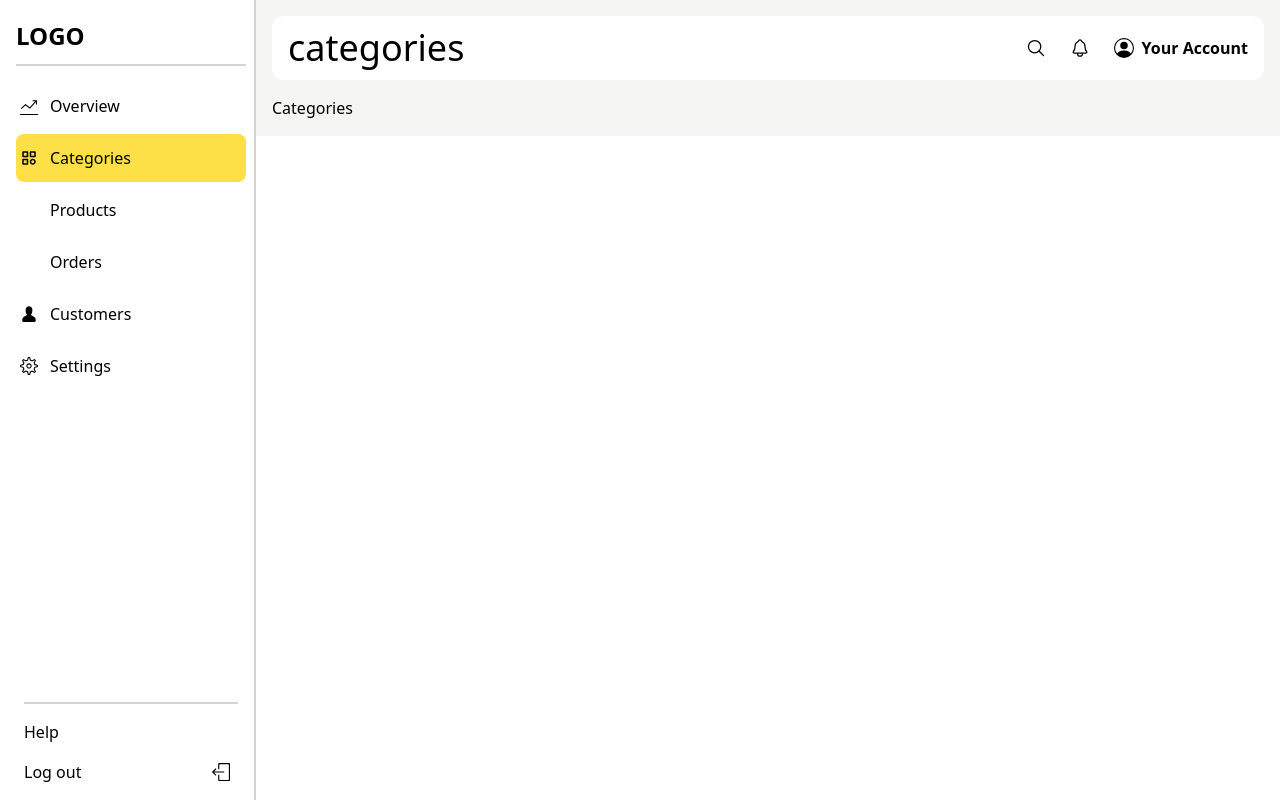
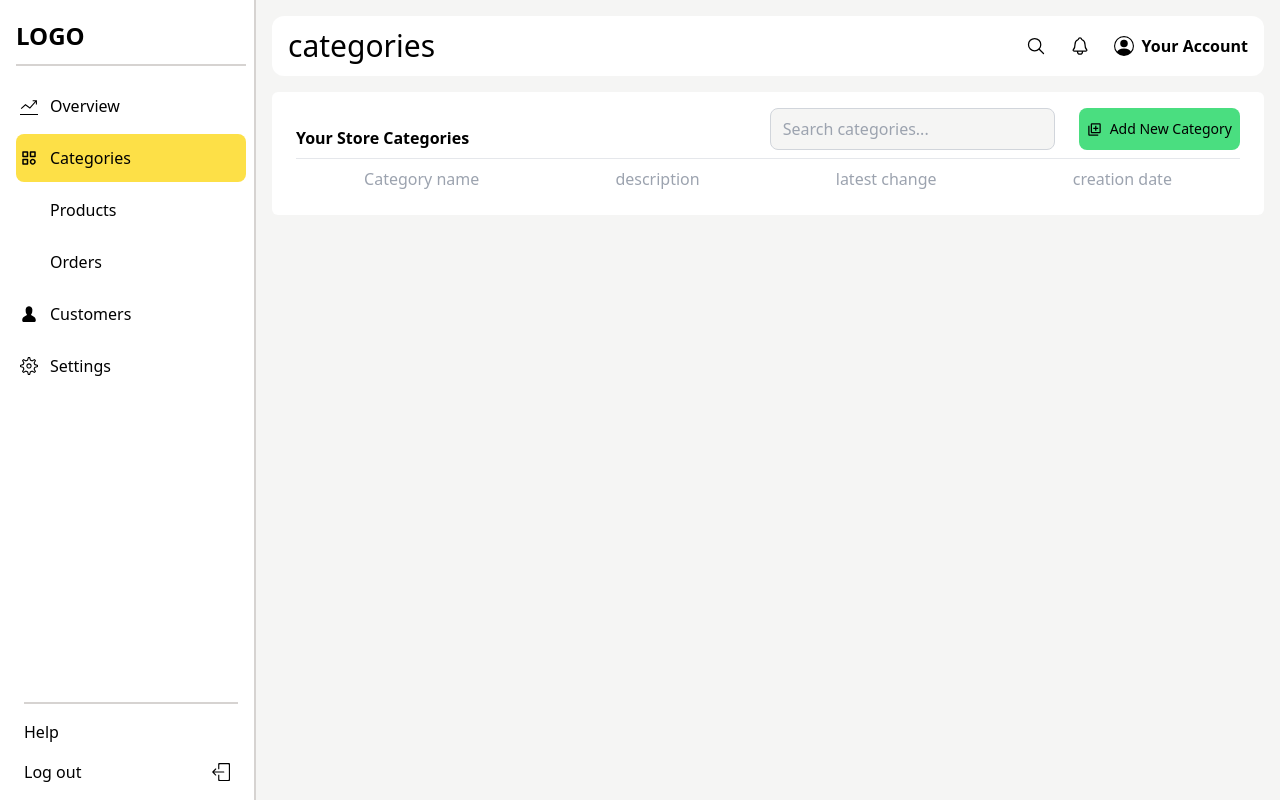
Before and after one commit to ZouCherif/tech_Ecommerce, a React (Create React App) app in the folder frontend/: page /dashboard/categories in a window 1280 px wide. Built offline with nearby package versions, Linux system fonts and the light colour scheme; some icons are missing.

Commit message:
working on categories in the dashboard

```diff
--- a/frontend/src/App.js
+++ b/frontend/src/App.js
@@ -13,6 +13,7 @@ import Overview from "./pages/dashboard/Overview";
 import Products from "./pages/dashboard/Products";
 import Categories from "./pages/dashboard/Categories";
 import Orders from "./pages/dashboard/Orders";
+import AddNewCategory from "./pages/dashboard/AddNewCategory";
 
 function App() {
   return (
@@ -26,7 +27,10 @@ function App() {
         <Route path="dashboard" element={<Dashboard />}>
           <Route path="overview" element={<Overview />} />
           <Route path="products" element={<Products />} />
-          <Route path="categories" element={<Categories />} />
+          <Route path="categories">
+            <Route index element={<Categories />} />
+            <Route path="addNewCategory" element={<AddNewCategory />} />
+          </Route>
           <Route path="orders" element={<Orders />} />
         </Route>
         {/* </Route> */}
--- a/frontend/src/components/NavBar.js
+++ b/frontend/src/components/NavBar.js
@@ -29,7 +29,7 @@ const Navbar = () => {
                 placeholder="Search products..."
                 className="py-2 px-4 pr-10 text-gray-700 w-64 sm:w-80 focus:outline-none bg-white border border-gray-300 rounded-full transition-all duration-300 focus:ring-2 focus:ring-indigo-300"
               />
-              <FaSearch
+              <IoSearchOutline
                 className="absolute right-3 top-1/2 transform -translate-y-1/2 text-gray-400"
                 size={20}
               />
@@ -51,7 +51,7 @@ const Navbar = () => {
             placeholder="Search products..."
             className="py-2 px-3 pr-10 text-gray-700 w-full focus:outline-none bg-white border border-gray-300 rounded-full transition-all duration-300 focus:ring-2 focus:ring-indigo-300"
           />
-          <FaSearch
+          <IoSearchOutline
             className="absolute right-7 top-1/2 transform -translate-y-1/2 text-gray-400"
             size={20}
           />
--- a/frontend/src/pages/Dashboard.js
+++ b/frontend/src/pages/Dashboard.js
@@ -6,15 +6,12 @@ import { BsPersonCircle } from "react-icons/bs";
 function Dashboard() {
   const location = useLocation();
   return (
-    <div className="flex bg-stone-100 overflow-hidden">
+    <div className="flex bg-stone-100 h-screen">
       <AdminNavbar />
       <div className="grow ml-[20%] p-4">
         <div className="flex justify-between py-3 px-4 bg-white rounded-xl mb-4 items-center">
-          <h1 className=" text-4xl">
-            {location.pathname.slice(
-              location.pathname.lastIndexOf("/") + 1,
-              location.pathname.length
-            )}
+          <h1 className=" text-3xl">
+            {location.pathname.split("/").slice(2).join("/")}
           </h1>
           <div className="flex items-center">
             <IoSearchOutline size={20} className="mr-6" />
--- /dev/null
+++ b/frontend/src/pages/dashboard/AddNewCategory.js
@@ -0,0 +1,5 @@
+function AddNewCategory() {
+  return <div className="bg-white py-4 px-6 rounded-md"></div>;
+}
+
+export default AddNewCategory;
--- a/frontend/src/pages/dashboard/Categories.js
+++ b/frontend/src/pages/dashboard/Categories.js
@@ -1,5 +1,35 @@
+import { MdOutlineLibraryAdd } from "react-icons/md";
+import { Link } from "react-router-dom";
+
 function Categories() {
-  return <div>Categories</div>;
+  return (
+    <div className="bg-white py-4 px-6 rounded-md">
+      <div className="flex justify-between items-end">
+        <h2 className="font-semibold">Your Store Categories</h2>
+        <div className="flex">
+          <input
+            type="text"
+            placeholder="Search categories..."
+            className="py-2 px-3 pr-10 text-gray-700 w-full focus:outline-none bg-stone-100 border border-gray-300 rounded-lg transition-all duration-300 focus:ring-2 focus:ring-indigo-300 mr-6"
+          />
+          <Link
+            to="/dashboard/categories/addNewcategory"
+            className="bg-green-400 p-2 text-sm rounded-lg flex items-center whitespace-nowrap hover:bg-green-500 focus:ring-2 focus:ring-green-500 focus:ring-opacity-50"
+          >
+            <MdOutlineLibraryAdd size={15} className="mr-2" />
+            Add New Category
+          </Link>
+        </div>
+      </div>
+      <hr className="my-2" />
+      <div className="text-gray-400 flex justify-around mb-2">
+        <span>Category name</span>
+        <span>description</span>
+        <span>latest change</span>
+        <span>creation date</span>
+      </div>
+    </div>
+  );
 }
 
 export default Categories;
--- a/frontend/src/pages/dashboard/Overview.js
+++ b/frontend/src/pages/dashboard/Overview.js
@@ -67,7 +67,18 @@ function Overview() {
             <ImCoinDollar className="mr-2" size={18} />
             Total Sales
           </h2>
-          <p className="px-2 text-3xl font-bold mb-4">$1815.154</p>
+          <div className="flex justify-between items-start ">
+            <p className="px-2 text-3xl font-bold">$1815.154</p>
+            <LineChart width={70} height={50} data={data}>
+              <Line
+                type="monotone"
+                dataKey="revenue"
+                stroke="#2196F3"
+                dot={false}
+                strokeWidth={3}
+              />
+            </LineChart>
+          </div>
           <p className="text-sm px-2">20.9% {"  "} +18.4k this week</p>
         </div>
         <div className="w-1/4 border-r-2 p-2">
@@ -75,7 +86,18 @@ function Overview() {
             <VscPerson className="mr-2" size={20} />
             Visitors
           </h2>
-          <p className="px-2 text-3xl font-bold mb-4">151106</p>
+          <div className="flex justify-between items-start ">
+            <p className="px-2 text-3xl font-bold">151106</p>
+            <LineChart width={70} height={50} data={data}>
+              <Line
+                type="monotone"
+                dataKey="revenue"
+                stroke="#2196F3"
+                dot={false}
+                strokeWidth={3}
+              />
+            </LineChart>
+          </div>
           <p className="text-sm px-2">2.9% {"  "} +9.4k this week</p>
         </div>
         <div className="w-1/4 border-r-2 p-2">
@@ -83,7 +105,18 @@ function Overview() {
             <VscStarEmpty className="mr-2" size={20} />
             Total Orders
           </h2>
-          <p className="px-2 text-3xl font-bold mb-4">1252</p>
+          <div className="flex justify-between items-start ">
+            <p className="px-2 text-3xl font-bold mb-4">1252</p>
+            <LineChart width={70} height={50} data={data}>
+              <Line
+                type="monotone"
+                dataKey="revenue"
+                stroke="#2196F3"
+                dot={false}
+                strokeWidth={3}
+              />
+            </LineChart>
+          </div>
           <p className="text-sm px-2">0.9% {"  "} +0.4k this week</p>
         </div>
         <div className="w-1/4 p-2">
@@ -91,7 +124,18 @@ function Overview() {
             <RiArrowGoBackFill className="mr-2" size={15} />
             Refunded
           </h2>
-          <p className="px-2 text-3xl font-bold mb-4">221</p>
+          <div className="flex justify-between items-start ">
+            <p className="px-2 text-3xl font-bold mb-4">221</p>
+            <LineChart width={70} height={50} data={data}>
+              <Line
+                type="monotone"
+                dataKey="orders"
+                stroke="#F44236"
+                dot={false}
+                strokeWidth={3}
+              />
+            </LineChart>
+          </div>
           <p className="text-sm px-2">1.5% {"  "} -33 this week</p>
         </div>
       </section>
```
